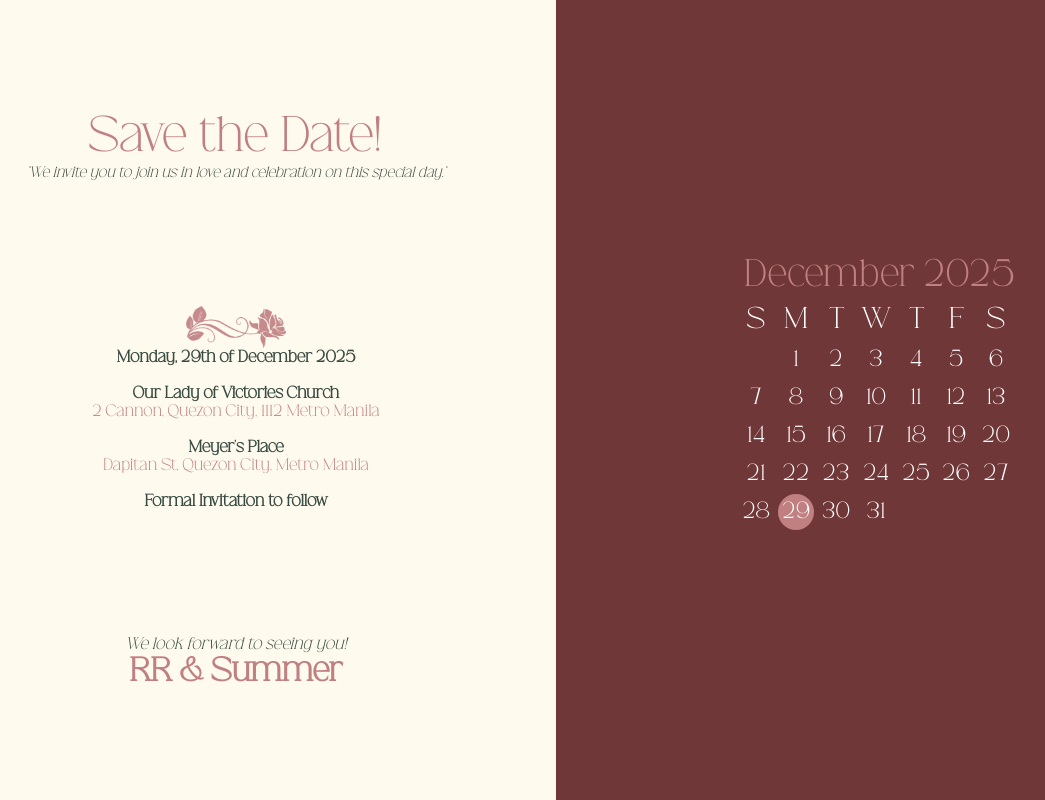
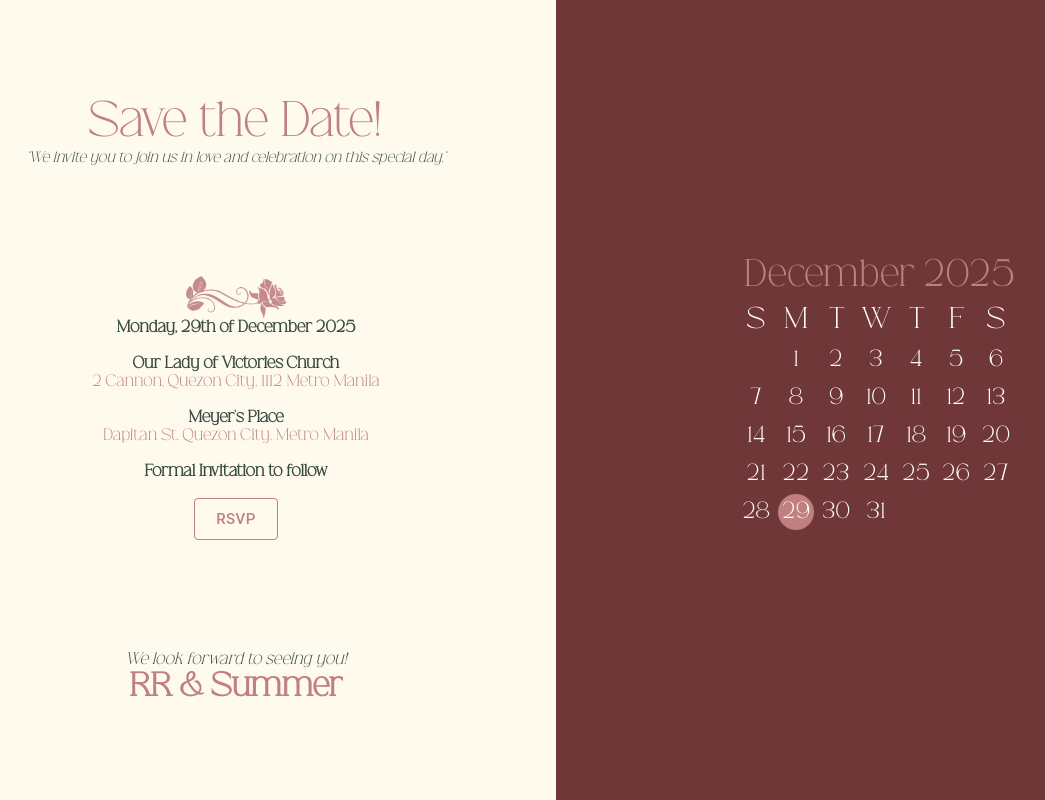
Before and after one commit to HappySammy08/rr-summer-wedding, a React (Create React App) app: page / in a window 1280 px wide. Shown: the whole page, without its empty margins (84-1129 px from the left). Built offline with nearby package versions, Linux system fonts and the light colour scheme.

Commit message:
Add files via upload

```diff
--- a/src/components/Details.js
+++ b/src/components/Details.js
@@ -1,5 +1,7 @@
 import React from "react";
 import { Link } from "react-router-dom";
+import Divider from "../components/Divider";
+
 import rose from "../assets/rose-red.png";
 
 export default function Details() {
@@ -38,6 +40,7 @@ export default function Details() {
           <br />
           <br />
           <b>Formal Invitation to follow</b>
+          <Divider />
         </p>
       </div>
     </div>
--- a/src/components/Divider.js
+++ b/src/components/Divider.js
@@ -1,12 +1,24 @@
 import React from "react";
+import Button from "@mui/material/Button";
+
 import rose from "../assets/rose-red.png";
 export default function Divider() {
   return (
     <div>
       <br />
-      {/* <div className="App-divider">
-        <img src={rose} alt="Rose" />
-      </div> */}
+      <div className="App-divider">
+        <Button
+          variant="outlined"
+          component="a"
+          href="https://forms.gle/Miai4EQafstdfP4D8"
+          target="_blank" // opens in new tab
+          rel="noopener noreferrer"
+          color="#fff"
+          size="large"
+        >
+          RSVP
+        </Button>
+      </div>
     </div>
   );
 }
```
